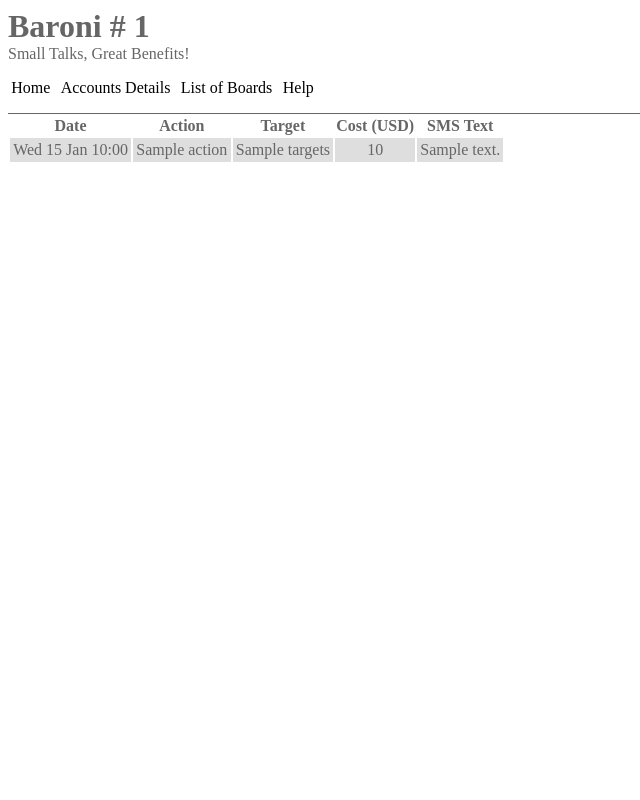
After one commit to mberg/rapidsms2, a Django app: template apps/billboard/templates/history_one.html in a window 1280 px wide. The commit adds this page. Shown: the whole page, without its empty margins (0-640 px from the left). Run offline with Django 3.2, Linux system fonts and the light colour scheme; the template is opened without the code that fills it: most values are stand-ins (such as "Sample title", 1, 10 or a date in 2020).

Commit message:
Fixed list of zones + minor UI impr

```diff
--- a/apps/billboard/admin.py
+++ b/apps/billboard/admin.py
@@ -67,6 +67,9 @@ class ActionAdmin(admin.ModelAdmin):
 class TagAdmin(admin.ModelAdmin):
     pass
 
+class ConfigurationAdmin(admin.ModelAdmin):
+    list_display    = ('__unicode__', 'value')
+
 # registrations
 try:
     admin.site.unregister(User)
@@ -78,7 +81,7 @@ admin.site.register(MessageLog, MessageLogAdmin)
 admin.site.register(MemberType, MemberTypeAdmin)
 admin.site.register(Member, MemberAdmin)
 admin.site.register(Zone, ZoneAdmin)
-admin.site.register(Configuration)
+admin.site.register(Configuration, ConfigurationAdmin)
 admin.site.register(ActionType, ActionTypeAdmin)
 admin.site.register(Action, ActionAdmin)
 admin.site.register(Tag, TagAdmin)
--- /dev/null
+++ b/apps/billboard/templates/body.html
@@ -0,0 +1,75 @@
+<html>
+<head>
+<title>{% block title %}{% endblock %} - Baroni</title>
+<style type="text/css">
+body {
+    color: #666;
+}
+a, a:visited, a:link, a:hover {
+    color: black;
+    text-decoration: none;
+    padding: 0.2em;
+}
+a:hover {
+    color: orange;
+    text-decoration: underline;
+    background-color: black;
+}
+#header {
+    border-bottom: 1px solid #666;
+}
+#header p.tagline {
+    margin-top: 0;
+    padding-top: 0;
+}
+#header h1 {
+    margin-bottom: 0;
+    padding-bottom: 0;
+}
+#header #menu {
+    list-style-type: none;
+    padding: 0;
+}
+
+#header #menu li {
+    display: inline;
+}
+td {
+    padding: 0.2em;
+}
+tr.row1 {
+    background-color: #dedede;
+}
+tr.row2 {
+    background-color: #aeaeae;
+}
+tr td {
+    text-align: center;
+}
+td.text {
+    text-align: left;
+}
+</style>
+</head>
+<body>
+<div id="header">
+{% block header %}
+    <h1>Baroni # {{ conf.service_num }}</h1>
+    <p class="tagline">Small Talks, Great Benefits!</p>
+    <ul id="menu">
+    <li><a href="/">Home</a></li>
+    <li><a href="/history">Accounts Details</a></li>
+    <li><a href="/zones">List of Boards</a></li>
+    <li><a href="/help">Help</a></li>
+    </ul>
+{% endblock %}
+</div>
+<div id="content">
+{% block content %}
+<p>You are most welcome!</p>
+{% endblock %}
+</div>
+<div id="footer">
+{% block footer %}
+{% endblock %}
+</div>
--- /dev/null
+++ b/apps/billboard/templates/history_one.html
@@ -0,0 +1,15 @@
+{% extends "body.html" %}
+
+{% block title %}{{ m.alias_display }} Account Details{% endblock %}
+
+{% block content %}
+<table>
+<tr><th>Date</th><th>Action</th><th>Target</th><th>Cost ({{conf.currency}})</th><th>SMS Text</th></tr>
+{% for a in actions %}
+<tr class="{% cycle 'row1' 'row2' %}">
+<td>{{ a.date|date:"D d M H:i" }}</td><td class="text">{{ a }}</td><td>{{ a.targets }}</td><td>{{ a.cost }}</td><td class="text">{{ a.text|truncatewords:"10" }}</td>
+</tr>
+{% endfor %}
+</table>
+
+{% endblock %}
--- a/apps/billboard/templates/zone_list_block.html
+++ b/apps/billboard/templates/zone_list_block.html
@@ -1,5 +1,5 @@
 {% if zone.c or zone.b %}
-    <h2>@{{ zone.n }} ({{ zone.p }}F)</h2>
+    <h2>@{{ zone.n }} ({{ zone.pf }})</h2>
     <ul>
     {% for child in zone.c %}
         <li>@{{ child.n }}</li>
@@ -9,7 +9,7 @@
     {% if zone.b %}
     <ul>
     {% for b in zone.b %}
-        <li><strong>@{{ b.n }} ({{ b.p }}F)</strong>, {{ b.m }}<p>{{ b.d|linebreaks }}</li>
+        <li><strong>@{{ b.n }} ({{ b.pf }})</strong>, {{ b.m }}<p>{{ b.d|linebreaks }}</li>
     {% endfor %}
     </ul>
     {% endif %}
--- a/apps/billboard/urls.py
+++ b/apps/billboard/urls.py
@@ -13,7 +13,10 @@ except AttributeError:
 
 urlpatterns = patterns('',
     (r'^$', 'apps.billboard.views.index'),
-    (r'^zone-list\/?$', 'apps.billboard.views.zone_list'),
+    (r'^zones\/?$', 'apps.billboard.views.zone_list'),
+    (r'^history\/$', 'apps.billboard.views.history'),
+    (r'^history\/([a-z0-9]+)$', 'apps.billboard.views.history_one'),
+    (r'^help\/$', 'apps.billboard.views.help'),
     (r'^medias/(?P<path>.*)$', 'django.views.static.serve', {'document_root': '/work/src/sms/media', 'show_indexes': True}),
     admin_urls
 )
--- a/apps/billboard/utils.py
+++ b/apps/billboard/utils.py
@@ -38,10 +38,11 @@ def zone_recipients(zonecode, exclude=None):
     for zone in zonecode:
         try:
             query_zone  = Zone.objects.get(name=zone)
+            print query_zone
             all_zones   = recurs_zones(query_zone)
             all_boards  = Member.objects.filter(active=True,membership=MemberType.objects.get(code='board'),zone__in=all_zones)
         except models.ObjectDoesNotExist:
-            all_boards  = Member.objects.filter(Active=True,membership=MemberType.objects.get(code='board'),alias=zone)
+            all_boards  = Member.objects.filter(active=True,membership=MemberType.objects.get(code='board'),alias=zone)
 
         for board in all_boards.iterator():
             if recipients.count(board) == 0:
```
Also changed, not shown: apps/billboard/templates/help.html (added, +9 -0 lines), apps/billboard/templates/history.html (added, +12 -0 lines), apps/billboard/templates/zone_list.html (+1 -12 lines), apps/billboard/views.py (+27 -8 lines).
